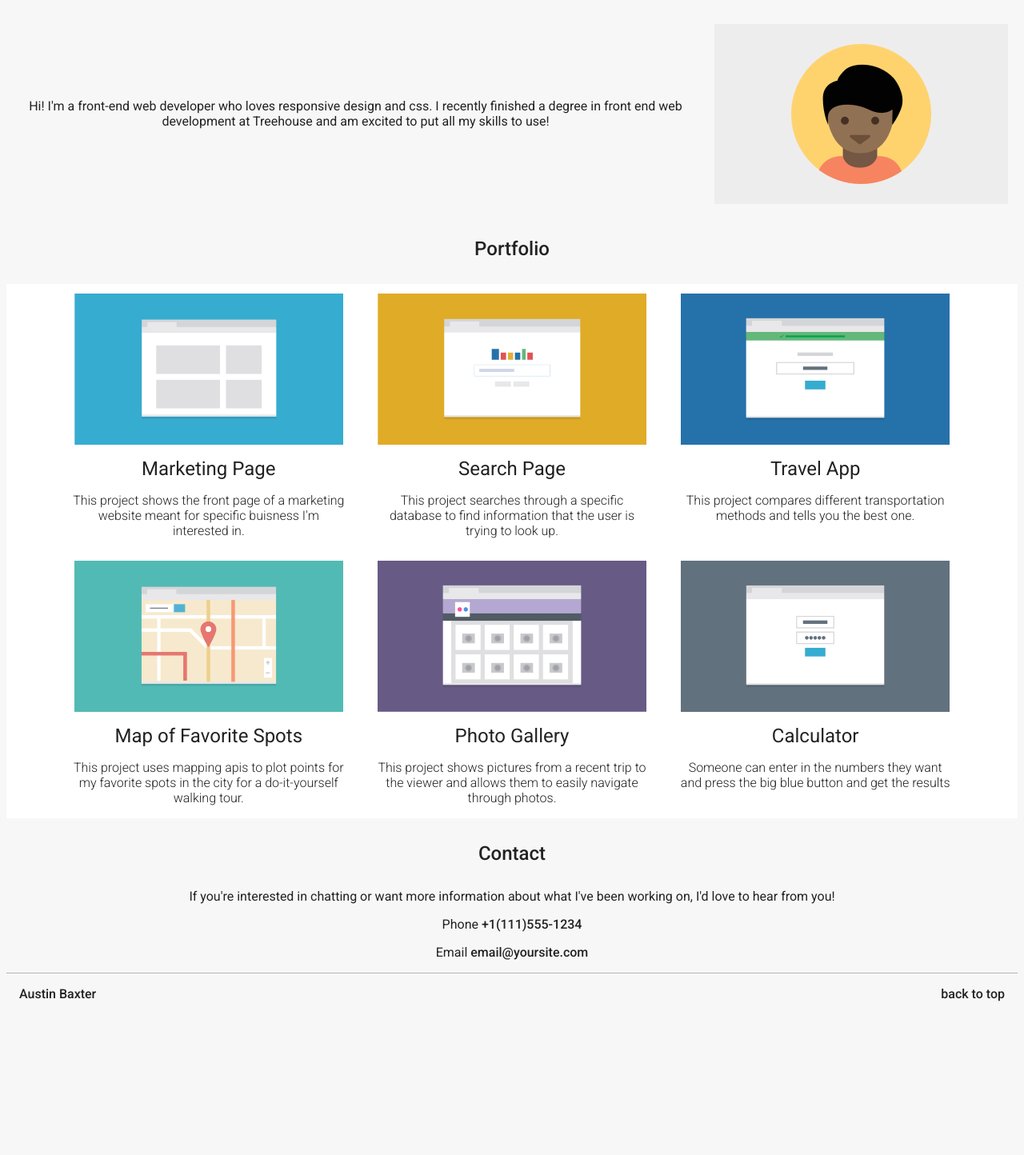
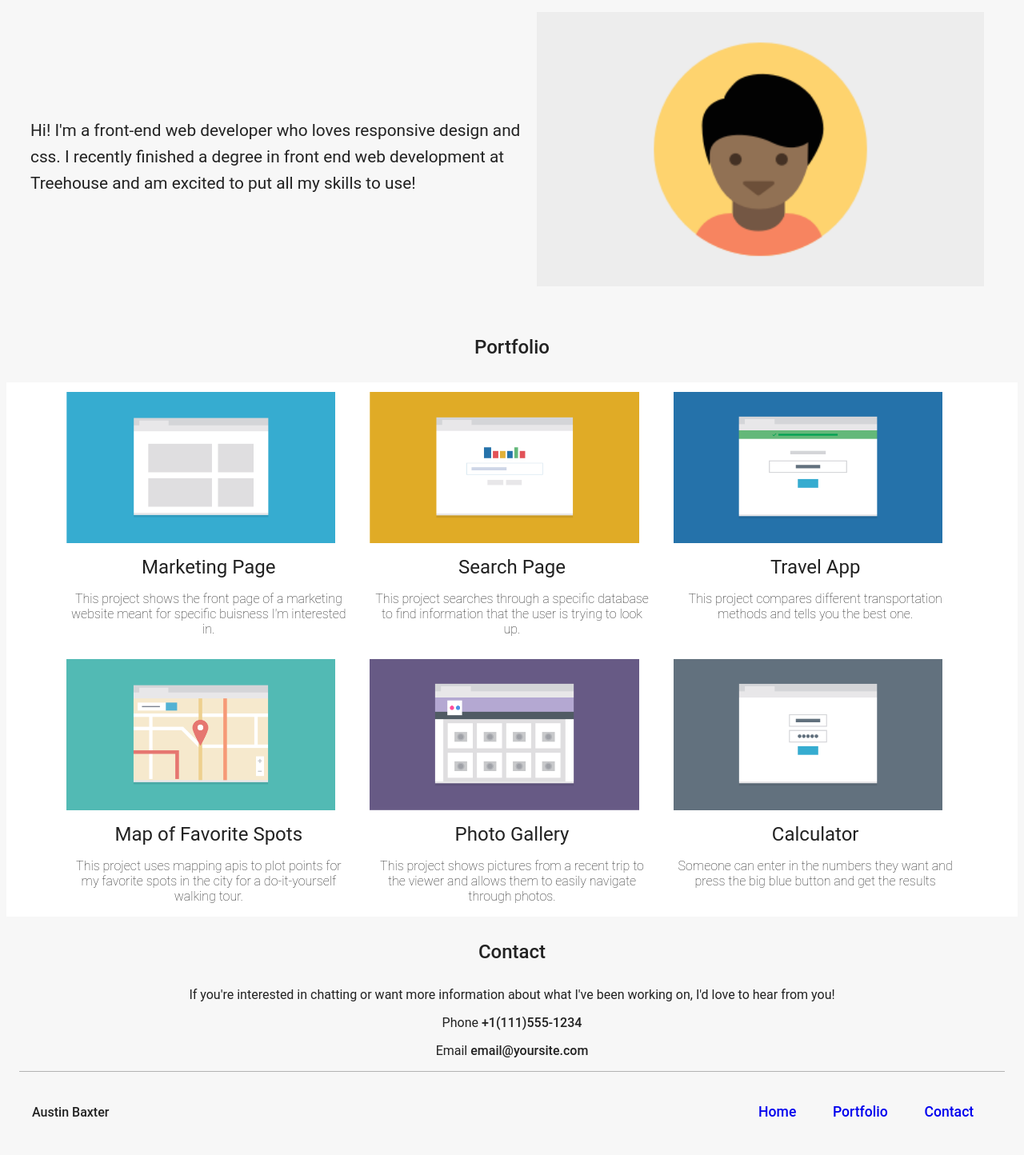
Before and after one commit to NextLevelPhreak/project-2, a plain HTML site: page index.html in a window 1280 px wide. Shown: the part 123-1567 px from the top of the page at 80% size. Before the commit the page ends 1399 px from the top, so only its background shows below. Drawn offline with Linux system fonts and the light colour scheme; a web font is replaced by a local one.

Commit message:
Porject-2
Fixed HTML and CSS

```diff
--- a/css/styles.css
+++ b/css/styles.css
@@ -17,10 +17,12 @@ a {
   font-size: 1.1em;
 }
 ul {
+  list-style-type: none;
+}
+.top-nav {
   display:flex;
   flex-wrap: wrap;
   flex-flow: column;
-  list-style-type: none;
   padding:0;
   font-weight: 500;
 }
@@ -29,21 +31,32 @@ margin:.1em 1em;
   padding:.3em;
   background-color: #ffffff;
   border: solid 2px #f7f7f7;
+  text-align: center;
 }
+#tag-name {
+  text-align: center;
+  }
 body {
   margin: 0;
   padding: .5em;
-  text-align: center;
   font-size: 1em;
   font-family: 'Roboto', sans-serif;
   color: #222;
   background:#f7f7f7;
 }
+p {
+  text-align: center;
+}
 .p {
   margin: 1em;
   font-weight: lighter;
+  text-align: center;
 }
 .profile-image {
+  display: block;
+  margin-left: auto;
+  margin-right: auto;
+  margin-bottom: 20px;
   width: 75%;
 }
 img {
@@ -54,10 +67,12 @@ h1 {
    font-size: 1.5em;
    font-weight: 500;
    margin:1.25em;
+   text-align: center;
  }
 .h2 {
   font-size: 1.5em;
   font-weight: 400;
+  text-align: center;
 }
 .main {
   display:flex;
@@ -71,7 +86,7 @@ strong {
 nav {
   margin:1em;
 }
-footer {
+.footer-nav {
   display:flex;
   flex-wrap: wrap;
   flex-direction: row;
@@ -80,17 +95,18 @@ footer {
   font-weight: 500;
   border-top: solid .5px #b3b3b3;
 }
-.last-name {
-  align-self: flex-start;
-}
-.last-link {
+.back-to-top {
   align-self: flex-end;
 }
+.bottom-nav {
+  display: none;
+}
  @media screen and (min-width:768px) {
-   ul {
+   .top-nav {
      display:flex;
      flex-direction: row;
      justify-content: center;
+     margin: 0;
    }
 li {
   background-color:#f7f7f7;
@@ -100,7 +116,6 @@ li {
   flex-direction: row;
 }
 .profile-image {
-  width: 50vh;
   order: 2
 }
 #tag-name {
@@ -115,6 +130,20 @@ li {
 .column {
     width: 50%;
   }
+.last-link {
+  display: none;
+}
+.back-to-top {
+  display: none;
+}
+.last-name {
+  display: flex;
+  align-items: center;
+}
+.bottom-nav {
+  display: flex;
+  padding: 0;
+}
 }
 @media screen and (min-width:1024px) {
 
@@ -131,4 +160,18 @@ li {
   display: flex;
   justify-content: center;
 }
+#tag-name {
+  display: flex;
+  align-self: center;
+  text-align: left;
+  font-size: 1.3em;
+  line-height: 1.6;
+  flex-shrink: 2;
+  }
+  .profile-start {
+    margin:30px;
+  }
+  .profile-image {
+    width: 70%;
+  }
 }
--- a/index.html
+++ b/index.html
@@ -5,13 +5,14 @@
       <title>Mobile First Responsive Layout</title>
     <meta name="viewport" content="width=device-width, initial-scale=1.0">
       <link rel="stylesheet" href="css/styles.css">
-      <link href="https://fonts.googleapis.com/css?family=Muli%7CRoboto:400,300,500,700,900" rel="stylesheet">
+      <link rel="preconnect" href="https://fonts.gstatic.com">
+      <link href="https://fonts.googleapis.com/css2?family=Open+Sans:wght@300&display=swap" rel="stylesheet">
   </head>
   <body>
   <div class="start">
   <p class="top-name">Austin Baxter</p>
     <nav class="main-nav">
-      <ul>
+      <ul class="top-nav">
         <li><a href="index.html#">Home</a></li>
         <li><a href="#portfolio">Portfolio</a></li>
         <li><a href="#contact">Contact</a></li>
@@ -68,9 +69,15 @@
           </div>
         </nav>
     <footer>
-        <div class="last-name">Austin Baxter</div>
-        <a href="index.html#"></a>
-        <div class="last-link">back to top</div>
+        <nav class="footer-nav">
+          <div class="last-name">Austin Baxter</div>
+          <a class="back-to-top" href="index.html#">back to top</a>
+          <ul class="bottom-nav">
+            <li><a href="index.html#">Home</a></li>
+            <li><a href="#portfolio">Portfolio</a></li>
+            <li><a href="#contact">Contact</a></li>
+          </ul>
+        </nav>
     </footer>
     </body>
 </html>
```
